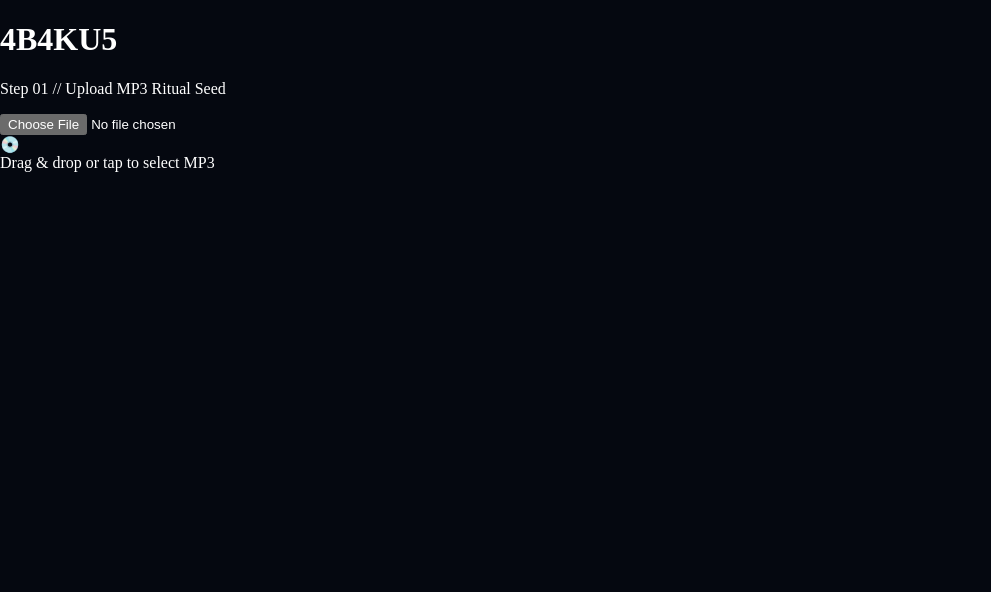
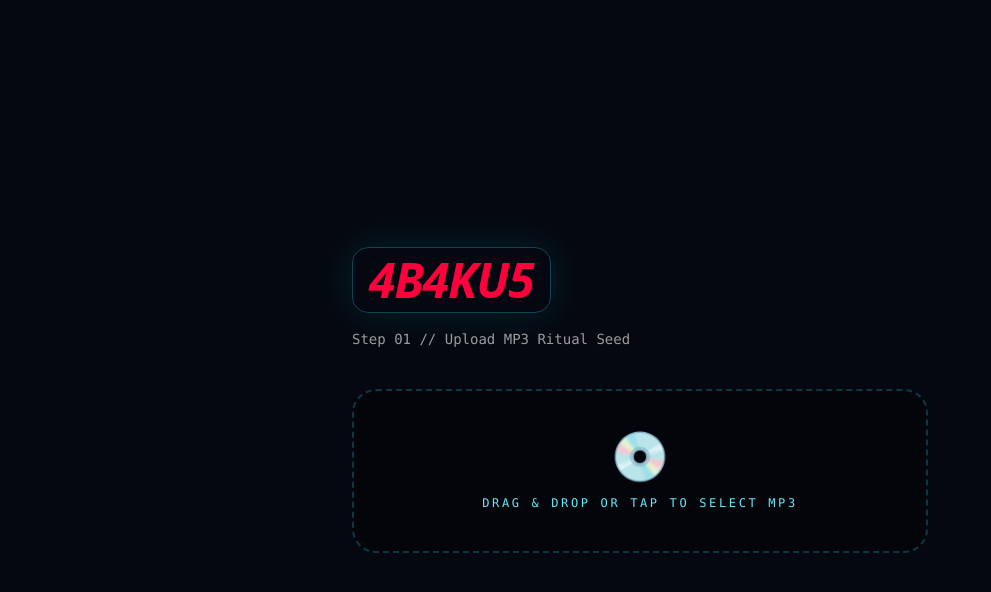
Before and after one commit to 4B4KU5/z0undpr1nt, a React (Vite) app: page / in a window 1280 px wide. Shown: the top 592 px of the page, without its empty margins (0-991 px from the left). Built offline with nearby package versions, Linux system fonts and the light colour scheme.

Commit message:
fix: install tailwind v3 and fix postcss config errors

```diff
--- a/package.json
+++ b/package.json
@@ -21,10 +21,13 @@
     "@types/react": "^19.2.5",
     "@types/react-dom": "^19.2.3",
     "@vitejs/plugin-react": "^5.1.1",
+    "autoprefixer": "^10.4.23",
     "eslint": "^9.39.1",
     "eslint-plugin-react-hooks": "^7.0.1",
     "eslint-plugin-react-refresh": "^0.4.24",
     "globals": "^16.5.0",
+    "postcss": "^8.5.6",
+    "tailwindcss": "^3.4.17",
     "typescript": "~5.9.3",
     "typescript-eslint": "^8.46.4",
     "vite": "^7.2.4"
--- /dev/null
+++ b/postcss.config.cjs
@@ -0,0 +1,6 @@
+module.exports = {
+  plugins: {
+    tailwindcss: {},
+    autoprefixer: {},
+  },
+};
--- a/src/App.tsx
+++ b/src/App.tsx
@@ -2,7 +2,6 @@ import { BrowserRouter, Routes, Route } from "react-router-dom";
 import { AppProvider } from "./state/AppContext";
 import { UploadPage } from "./pages/UploadPage";
 import { SoundPrintPage } from "./pages/SoundPrintPage";
-import "./styles/globals.css";
 
 export default function App() {
   return (
--- /dev/null
+++ b/src/index.css
@@ -0,0 +1,18 @@
+@tailwind base;
+@tailwind components;
+@tailwind utilities;
+
+:root { color-scheme: dark; }
+html, body { height: 100%; margin: 0; background: #050810; }
+
+/* background skin */
+.cyber-bg {
+  position: relative;
+    min-height: 100vh;
+      background:
+          radial-gradient(1100px 700px at 30% 18%, rgba(0, 240, 255, 0.10), transparent 55%),
+              radial-gradient(900px 600px at 78% 26%, rgba(255, 0, 60, 0.08), transparent 55%),
+                  radial-gradient(1200px 900px at 50% 80%, rgba(0, 255, 102, 0.06), transparent 60%),
+                      linear-gradient(180deg, #050810 0%, #03050c 100%);
+                        overflow-x: hidden;
+                        }
--- a/src/main.tsx
+++ b/src/main.tsx
@@ -1,5 +1,6 @@
 import React from "react";
 import ReactDOM from "react-dom/client";
+import "./index.css";
 import App from "./App";
 
 ReactDOM.createRoot(document.getElementById("root")!).render(
--- /dev/null
+++ b/tailwind.config.cjs
@@ -0,0 +1,25 @@
+/** @type {import('tailwindcss').Config} */
+module.exports = {
+  content: ["./index.html", "./src/**/*.{ts,tsx}"],
+  theme: {
+    extend: {
+      colors: {
+        cyber: {
+          bg: "#050810",
+          panel: "rgba(4, 8, 18, 0.72)",
+          cyan: "#00F0FF",
+          green: "#00FF66",
+          red: "#FF003C",
+          magenta: "#FF00FF",
+          yellow: "#FDE047",
+        },
+      },
+      boxShadow: {
+        glowCyan: "0 0 28px rgba(0, 240, 255, 0.18)",
+        glowGreen: "0 0 28px rgba(0, 255, 102, 0.16)",
+        glowRed: "0 0 28px rgba(255, 0, 60, 0.14)",
+      },
+    },
+  },
+  plugins: [],
+};
```
Also changed, not shown: 1 other file (tests, documents, lock files or other folders).
